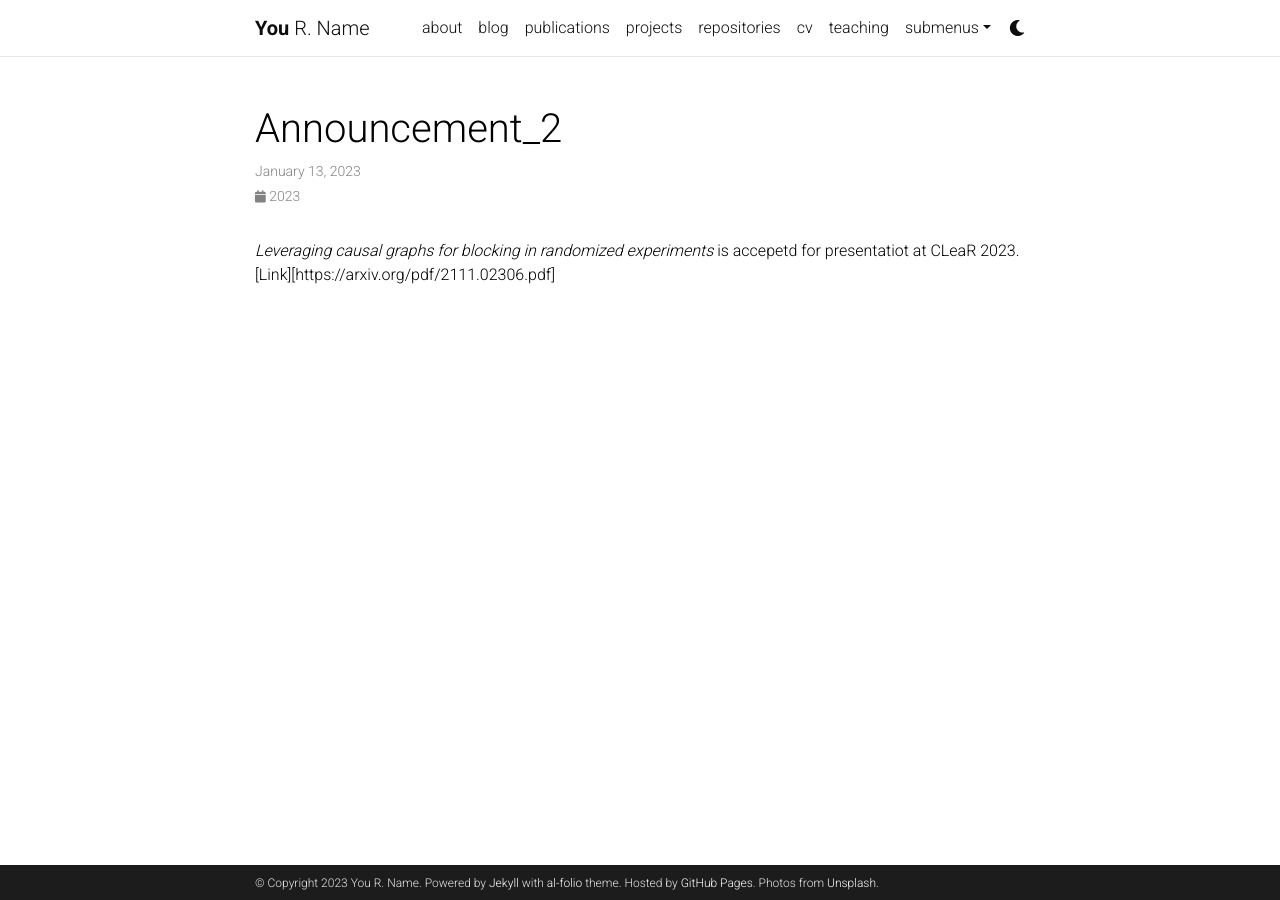
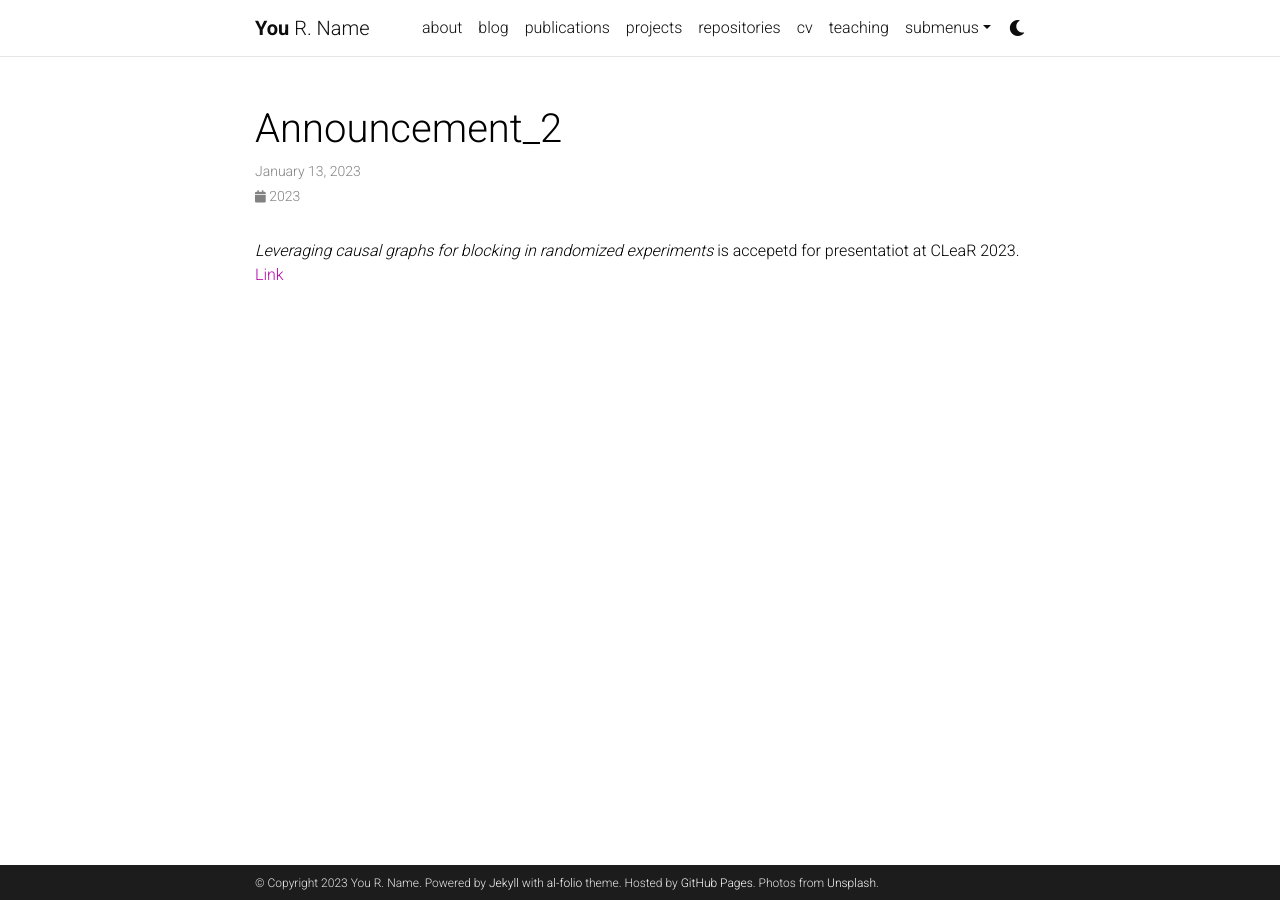
Before and after one commit to abhishekumrawal/old-website, a Jekyll site: the page built from _news/announcement_2.md, in a window 1280 px wide. Built offline with Jekyll 4.4.1, drawn with Linux system fonts in a browser that asks for light colours; comment, search, counter and statistics services are not loaded; a style sheet for code colours, icons or effects is not loaded.

Commit message:
Update announcement_2.md

```diff
--- a/_news/announcement_2.md
+++ b/_news/announcement_2.md
@@ -3,4 +3,4 @@ layout: post
 date: 2023-01-13 15:59:00-0400
 inline: true
 ---
-*Leveraging causal graphs for blocking in randomized experiments* is accepetd for presentatiot at CLeaR 2023. [Link][https://arxiv.org/pdf/2111.02306.pdf]
+*Leveraging causal graphs for blocking in randomized experiments* is accepetd for presentatiot at CLeaR 2023. [Link](https://arxiv.org/pdf/2111.02306.pdf)
```
